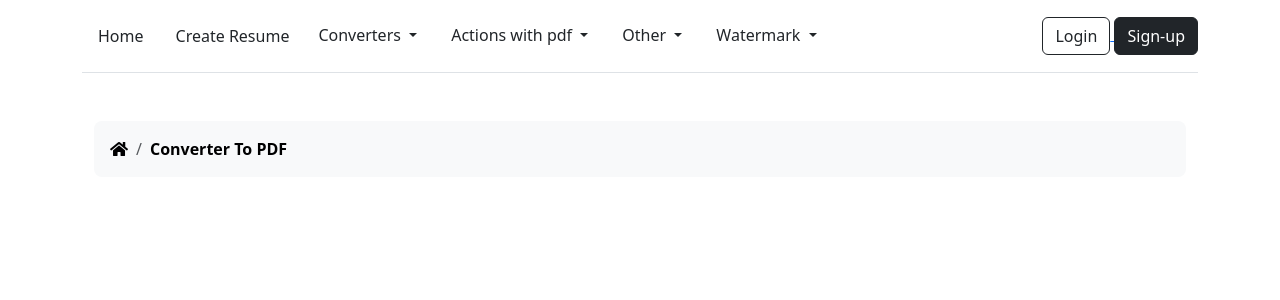
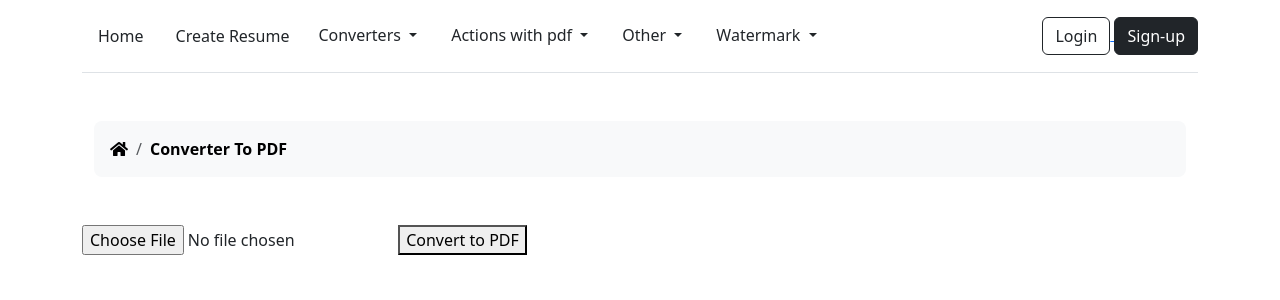
Before and after one commit to V1P7/ResumeGenerator, a Django app: page /to_pdf/ in a window 1280 px wide. Shown: the top 300 px of the page. Run offline with Django 4.2, Linux system fonts and the light colour scheme; some libraries are stand-ins or nearby versions.

Commit message:
Add convert form

```diff
--- a/converter/views.py
+++ b/converter/views.py
@@ -1,18 +1,49 @@
+import io
 from django.shortcuts import render
 from django.http import HttpResponse
 import os
 import tempfile
 from PyPDF2 import PdfReader
+import docx
 from docx import Document
+from docx.shared import Inches
+import pypdf
+from reportlab.lib.pagesizes import landscape, letter
+from reportlab.pdfgen import canvas
+
+
+def docx_to_pdf(docx_path):
+	pdf_path = os.path.splitext(docx_path)[0] + '.pdf'
+
+	c = canvas.Canvas(pdf_path, pagesize = landscape(letter))
+	c.drawString(100, 750, "Converted from DOCX to PDF")
+	c.showPage()
+	c.save()
+
+	return pdf_path
 
 
 def to_pdf(request):
 	title = "To PDF"
+	if request.method == 'POST' and request.FILES.get('docx_file'):
+		docx_file = request.FILES['docx_file']
+		docx_path = os.path.join(tempfile.gettempdir(), docx_file.name)
+		with open(docx_path, 'wb') as f:
+			for chunk in docx_file.chunks():
+				f.write(chunk)
+
+		pdf_path = docx_to_pdf(docx_path)
+
+		with open(pdf_path, 'rb') as pdf_file:
+			response = HttpResponse(pdf_file, content_type = 'application/pdf')
+			response['Content-Disposition'] = f'attachment; filename={os.path.basename(pdf_path)}'
+			f.close()
+			return response
 
 	context = {
-		'title': title,
+		'title': title
+	}
 
-	}
 	return render(request, 'converter/to_pdf.html', context)
 
 
--- a/templates/converter/to_pdf.html
+++ b/templates/converter/to_pdf.html
@@ -16,6 +16,10 @@
         </ol>
       </nav>
     </div>
-
+        <form method="post" enctype="multipart/form-data">
+            {% csrf_token %}
+            <input type="file" name="docx_file">
+            <button type="submit">Convert to PDF</button>
+        </form>
   </div>
 {% endblock %}
```
